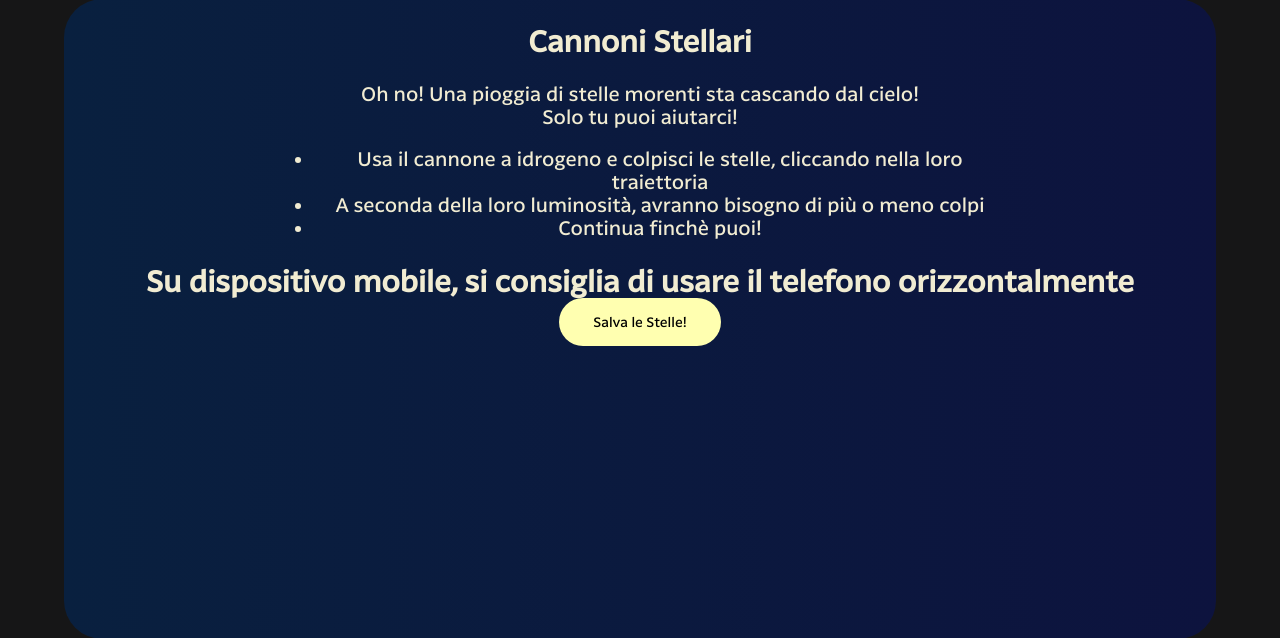
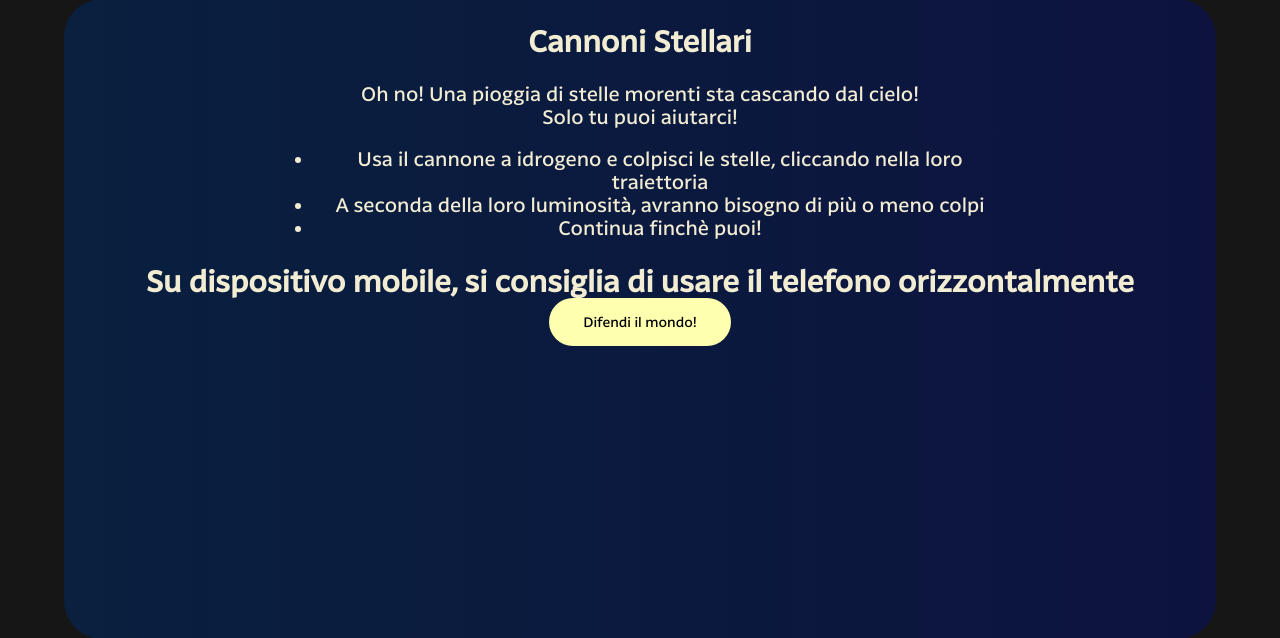
Before and after one commit to InKeaton/SAW_STARS, a PHP site: page /game/game.php in a window 1280 px wide. Shown: the part 121-759 px from the top of the page. Run offline with PHP 8.4, Linux system fonts and the light colour scheme; the visitor is signed in with stand-in values (Sample User, id 1).

Commit message:
some other things

```diff
--- a/public_html/game/game.php
+++ b/public_html/game/game.php
@@ -15,7 +15,7 @@
     <body>
         <?php include  dirname(__FILE__) . "/../_modules/navbar.php"; ?>
 
-        <audio controls autoplay loop hidden>
+        <audio controls autoplay loop hidden id="bgm">
             <source src="_resource/sound/bkg_sound.mp3" type="audio/mpeg">
             Your browser does not support the audio element.
         </audio>
@@ -33,7 +33,7 @@
                     </ul>
                 </p>
                 <h2><b>Su dispositivo mobile, si consiglia di usare il telefono orizzontalmente</b><br>
-                <input type="submit" id="introButton" value = "Salva le Stelle!" onclick="Start">
+                <input type="submit" id="introButton" value = "Difendi il mondo!" onclick="Start">
             </section>
         </div>
 
@@ -47,6 +47,8 @@
     <script src="./_class/Star.js"></script>
     <script src="./_class/Bullet.js"></script>
     <script>
+        document.getElementById("bgm").volume = 0.1;
+
         document.getElementById("introButton").addEventListener("click", Start);
         function Start() {
             document.getElementById("display").innerHTML = "<div id='POINT'>" +
```
